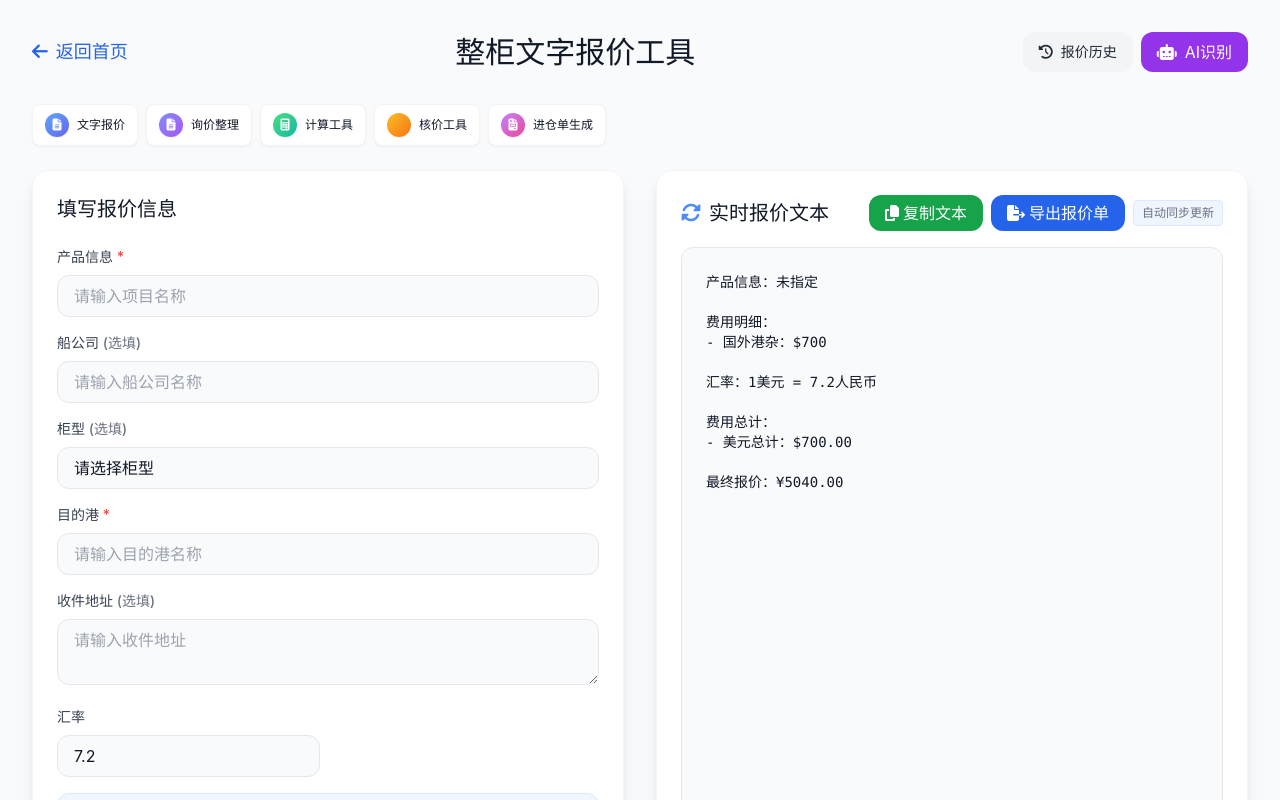
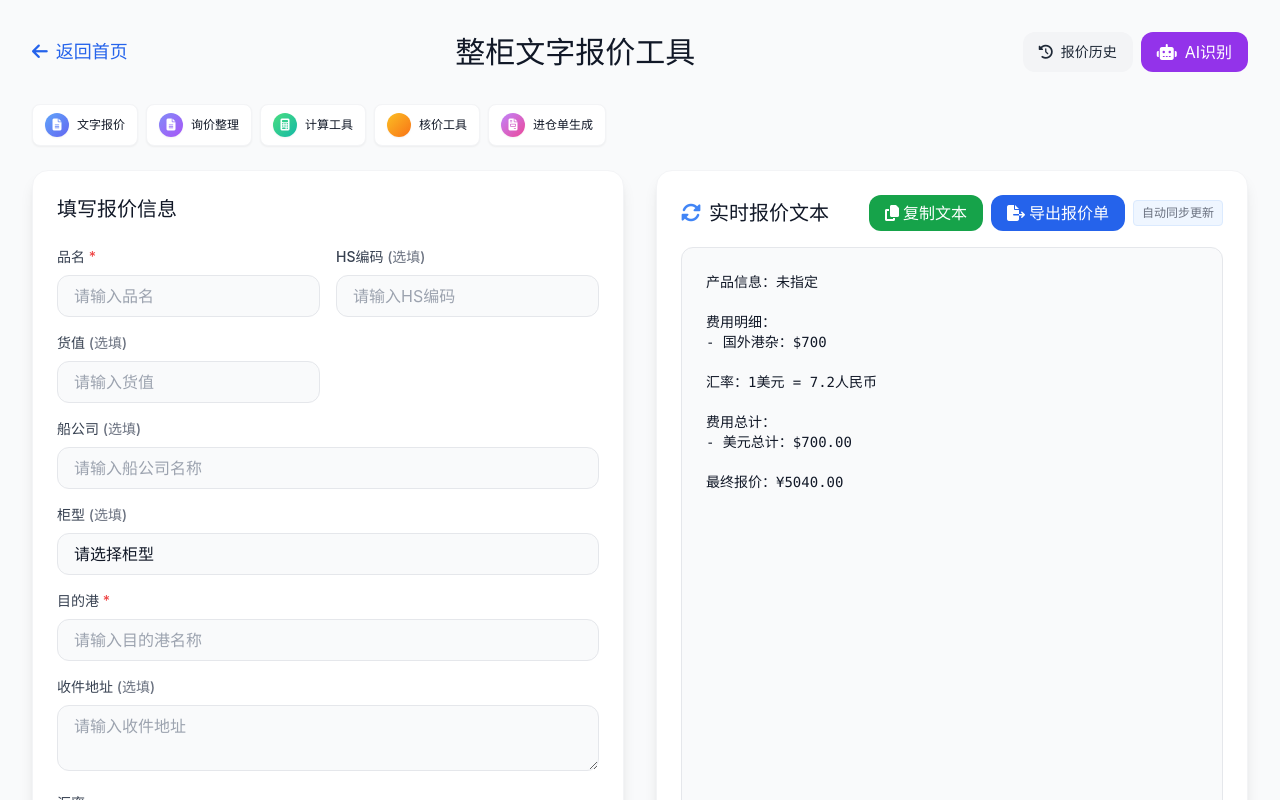
Before and after one commit to jiajuns999-cmd/SJJ-GONGJU, a React (Vite) app: page /full-container-text-quote in a window 1280 px wide. Shown: the top 800 px of the page. Built offline with nearby package versions, Linux system fonts and the light colour scheme.

Commit message:
:sparkles: 整柜文字报价-产品信息拆分为品名/HS编码/货值三个独立字段，AI识别同步支持

```diff
--- a/src/lib/aiService.ts
+++ b/src/lib/aiService.ts
@@ -39,15 +39,18 @@ export async function recognizeTextWithZhipu(text: string, toolType: 'textQuote'
 文本内容：${text}`;
      } else if (toolType === 'fullContainerQuote') {
       // 整柜文字报价工具的识别模板 - 完全独立于其他工具的识别逻辑
-      systemPrompt = "你是一个专业的整柜物流报价信息识别助手，需要从用户提供的文本中精准提取整柜物流报价相关信息。请以结构化的JSON格式返回识别结果，确保数据准确无误。";
+      systemPrompt = "你是一个专业的整柜物流报价信息识别助手，需要从用户提供的文本中精准提取整柜物流报价相关信息。特别需要注意识别品名、HS编码和货值这三个独立字段。请以结构化的JSON格式返回识别结果，确保数据准确无误。";
       userPrompt = `请严格按照以下要求从文本中提取信息：
-1. 重点识别：项目(project)、柜型(containerType)、起运港和目的港（合并为destination字段，格式：起运港-目的港，例如：天津港（CNTXG）-芝加哥（USCHI））、汇率(exchangeRate)、船公司(shippingCompany)、海运费(seaFreight)、国内港杂(domesticPortFee)、国外关税(foreignCustomsDuty)、国内拖车费(domesticTruckingFee)、国外拖车费(foreignTruckingFee)、收件地址(receiverAddress)、报价补充信息（放入note字段）等信息
-2. 确保每个字段都使用英文名称作为键名
-3. 国外港杂(foreignPortFee)固定填入"700"
-4. 请完全忽略任何与尺寸、重量相关的信息，也不要处理任何与文字报价或计算报价工具相关的内容
-5. 请以严格的JSON格式返回结果，不要包含任何额外的解释或说明文字，只返回识别到的字段：
+1. 重点识别：品名(productName)、HS编码(hsCode)、货值(declaredValue)、柜型(containerType)、起运港和目的港（合并为destination字段，格式：起运港-目的港，例如：天津港（CNTXG）-芝加哥（USCHI））、汇率(exchangeRate)、船公司(shippingCompany)、海运费(seaFreight)、国内港杂(domesticPortFee)、国外关税(foreignCustomsDuty)、国内拖车费(domesticTruckingFee)、国外拖车费(foreignTruckingFee)、收件地址(receiverAddress)、报价补充信息（放入note字段）等信息
+2. 品名、HS编码、货值是三个独立字段，请务必分别识别
+3. 确保每个字段都使用英文名称作为键名
+4. 国外港杂(foreignPortFee)固定填入"700"
+5. 请完全忽略任何与尺寸、重量相关的信息，也不要处理任何与文字报价或计算报价工具相关的内容
+6. 请以严格的JSON格式返回结果，不要包含任何额外的解释或说明文字，只返回识别到的字段：
 {
-  "project": "识别到的项目",
+  "productName": "识别到的品名",
+  "hsCode": "识别到的HS编码",
+  "declaredValue": "识别到的货值",
   "containerType": "识别到的柜型",
   "destination": "识别到的起运港和目的港（格式：起运港-目的港）",
   "exchangeRate": "识别到的汇率",
@@ -277,7 +280,9 @@ function getMockImageRecognitionResult(toolType: string): any {
       };
     case 'fullContainerQuote':
       return {
-        project: "家具出口",
+        productName: "家具出口",
+        hsCode: "9403.60",
+        declaredValue: "50000",
         containerType: "40HQ",
         destination: "天津港（CNTXG）-芝加哥（USCHI）",
         exchangeRate: "7.2",
--- a/src/pages/FullContainerTextQuote.tsx
+++ b/src/pages/FullContainerTextQuote.tsx
@@ -19,7 +19,9 @@ interface QuoteHistory {
 
 // 定义表单数据接口
 interface FormData {
-  project: string;
+  productName: string; // 品名
+  hsCode: string; // HS编码
+  declaredValue: string; // 货值
   containerType: string; // 柜型字段
   destination: string;
   seaFreight: string;
@@ -39,7 +41,9 @@ export default function FullContainerTextQuote() {
 
   // 表单数据状态
   const [formData, setFormData] = useState<FormData>({
-    project: "",
+    productName: "",
+    hsCode: "",
+    declaredValue: "",
     containerType: "", // 柜型字段
     destination: "",
     seaFreight: "",
@@ -122,7 +126,15 @@ export default function FullContainerTextQuote() {
     let quoteText = "";
 
   // 添加产品信息
-  quoteText += `产品信息：${formData.project || "未指定"}`;
+  quoteText += `产品信息：${formData.productName || "未指定"}`;
+  if (formData.hsCode) {
+    quoteText += `
+  HS编码：${formData.hsCode}`;
+  }
+  if (formData.declaredValue) {
+    quoteText += `
+  货值：${formData.declaredValue}`;
+  }
 
    // 添加柜型信息
   if (formData.containerType) {
@@ -253,11 +265,31 @@ export default function FullContainerTextQuote() {
     `;
 
     // 添加产品信息
-    if (formData.project) {
+    if (formData.productName) {
       tableRows += `
         <tr>
-          <td class="border px-4 py-2 font-medium">产品信息</td>
-          <td class="border px-4 py-2">${formData.project}</td>
+          <td class="border px-4 py-2 font-medium">品名</td>
+          <td class="border px-4 py-2">${formData.productName}</td>
+        </tr>
+      `;
+    }
+
+    // 添加HS编码
+    if (formData.hsCode) {
+      tableRows += `
+        <tr>
+          <td class="border px-4 py-2 font-medium">HS编码</td>
+          <td class="border px-4 py-2">${formData.hsCode}</td>
+        </tr>
+      `;
+    }
+
+    // 添加货值
+    if (formData.declaredValue) {
+      tableRows += `
+        <tr>
+          <td class="border px-4 py-2 font-medium">货值</td>
+          <td class="border px-4 py-2">${formData.declaredValue}</td>
         </tr>
       `;
     }
@@ -523,10 +555,10 @@ export default function FullContainerTextQuote() {
     // 设置文件名
     const date = new Date();
     const shortDate = `${String(date.getMonth() + 1).padStart(2, '0')}-${String(date.getDate()).padStart(2, '0')}`;
-    const project = formData.project || '未命名项目';
+    const productName = formData.productName || '未命名项目';
     const destination = formData.destination || '未指定目的港';
 
-    a.download = `${shortDate}_${project}_${destination}_整柜报价单.doc`;
+    a.download = `${shortDate}_${productName}_${destination}_整柜报价单.doc`;
 
     // 触发下载
     document.body.appendChild(a);
@@ -541,15 +573,15 @@ export default function FullContainerTextQuote() {
 
   // 保存报价到历史记录
   const saveQuote = () => {
-    if (!formData.project || !formData.destination) {
-      toast.error("请至少填写项目和目的港");
+    if (!formData.productName || !formData.destination) {
+      toast.error("请至少填写品名和目的港");
       return;
     }
 
     const newHistoryItem: QuoteHistory = {
       id: Date.now().toString(),
       timestamp: new Date(),
-      project: formData.project,
+      project: formData.productName,
       destination: formData.destination,
       totalPrice: quoteTotal,
       note: ""
@@ -567,7 +599,9 @@ export default function FullContainerTextQuote() {
   // 重置表单
   const resetForm = () => {
     setFormData({
-      project: "",
+      productName: "",
+      hsCode: "",
+      declaredValue: "",
       containerType: "", // 重置柜型字段
       destination: "",
       seaFreight: "",
@@ -616,7 +650,9 @@ export default function FullContainerTextQuote() {
                  // 处理识别结果并填充到表单
                   setFormData(prev => ({
                     ...prev,
-                    project: data.project || '',
+                    productName: data.productName || '',
+                    hsCode: data.hsCode || '',
+                    declaredValue: data.declaredValue || '',
                     containerType: data.containerType || '',
                     destination: data.destination || '',
                     seaFreight: data.seaFreight || '',
@@ -655,20 +691,54 @@ export default function FullContainerTextQuote() {
             <h2 className="text-xl font-bold mb-6 dark:text-white">填写报价信息</h2>
 
             <div className="grid grid-cols-1 md:grid-cols-2 gap-4 mb-6">
-              {/* 项目 */}
-               <div className="md:col-span-2">
+              {/* 品名 */}
+               <div>
                  <label className="block text-sm font-medium text-gray-700 dark:text-gray-300 mb-2">
-                   产品信息 <span className="text-red-500">*</span>
+                   品名 <span className="text-red-500">*</span>
                  </label>
                  <input
                    type="text"
-                   name="project"
-                   value={formData.project}
+                   name="productName"
+                   value={formData.productName}
                    onChange={handleInputChange}
                    className={`w-full px-4 py-2 rounded-xl border ${
                      isDark ? "bg-gray-700 border-gray-600 text-white" : "bg-gray-50 border-gray-200"
                    } focus:outline-none focus:ring-2 focus:ring-blue-500 transition-all`}
-                   placeholder="请输入项目名称"
+                   placeholder="请输入品名"
+                 />
+               </div>
+
+               {/* HS编码 */}
+               <div>
+                 <label className="block text-sm font-medium text-gray-700 dark:text-gray-300 mb-2">
+                   HS编码 <span className="text-gray-500">(选填)</span>
+                 </label>
+                 <input
+                   type="text"
+                   name="hsCode"
+                   value={formData.hsCode}
+                   onChange={handleInputChange}
+                   className={`w-full px-4 py-2 rounded-xl border ${
+                     isDark ? "bg-gray-700 border-gray-600 text-white" : "bg-gray-50 border-gray-200"
+                   } focus:outline-none focus:ring-2 focus:ring-blue-500 transition-all`}
+                   placeholder="请输入HS编码"
+                 />
+               </div>
+
+               {/* 货值 */}
+               <div>
+                 <label className="block text-sm font-medium text-gray-700 dark:text-gray-300 mb-2">
+                   货值 <span className="text-gray-500">(选填)</span>
+                 </label>
+                 <input
+                   type="text"
+                   name="declaredValue"
+                   value={formData.declaredValue}
+                   onChange={handleInputChange}
+                   className={`w-full px-4 py-2 rounded-xl border ${
+                     isDark ? "bg-gray-700 border-gray-600 text-white" : "bg-gray-50 border-gray-200"
+                   } focus:outline-none focus:ring-2 focus:ring-blue-500 transition-all`}
+                   placeholder="请输入货值"
                  />
                </div>
 
```
Also changed, not shown: src/components/AITextRecognizer.tsx (+4 -4 lines).
